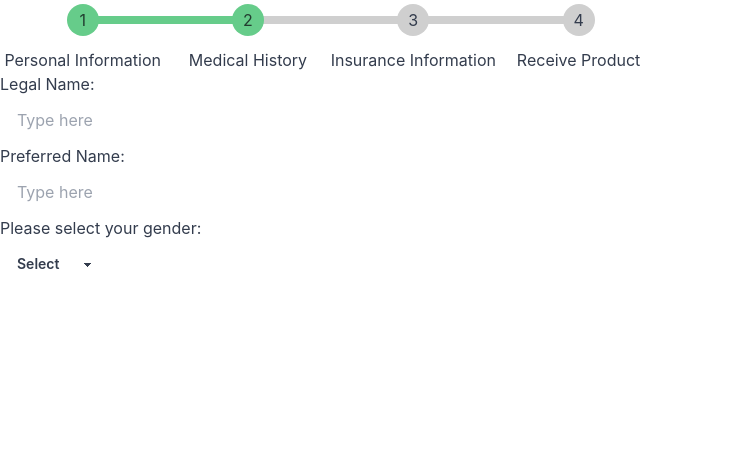
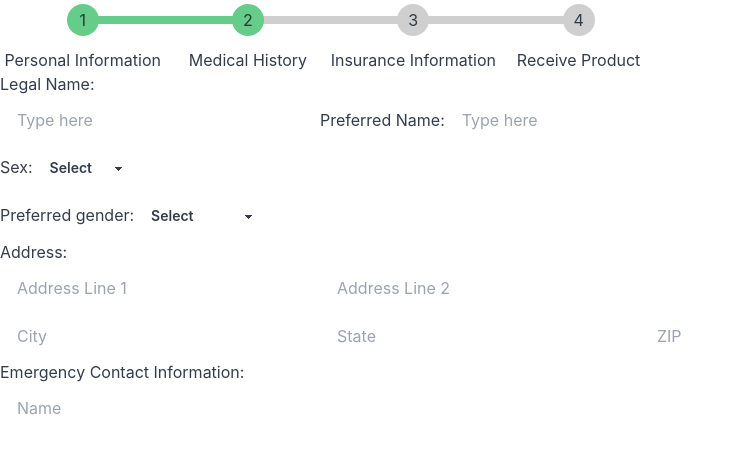
Before and after one commit to JEF1056/fairy-app, a React (Create React App) app in the folder app/: page / in a window 1280 px wide. Shown: the top 452 px of the page, without its empty margins (0-743 px from the left). Built offline with nearby package versions, Linux system fonts and the light colour scheme.

Commit message:
alison update 3pm

```diff
--- a/app/src/pages/client/onboardingPage/onboardingPage.js
+++ b/app/src/pages/client/onboardingPage/onboardingPage.js
@@ -24,27 +24,70 @@ function OnBoardingPage() {
         placeholder="Type here"
         class="input w-full max-w-xs"
       />
-      <br></br>
       Preferred Name:
-      <br></br>
       <input
         type="text"
         placeholder="Type here"
         class="input w-full max-w-xs"
       />
       <br></br>
-      Please select your gender:
-      <br></br>
+      Sex:
       <select class="select max-w-xs">
         <option disabled selected>
           Select
         </option>
-        <option>Homer</option>
-        <option>Marge</option>
-        <option>Bart</option>
-        <option>Lisa</option>
-        <option>Maggie</option>
+        <option>Female</option>
+        <option>Male</option>
+        <option></option>
       </select>
+      <br></br>
+      Preferred gender:
+      <select class="select max-w-xs">
+        <option disabled selected>
+          Select
+        </option>
+        <option>Female</option>
+        <option>Male</option>
+        <option>Non-binary</option>
+      </select>
+      <br></br>
+      Address:
+      <br></br>
+      <input
+        type="text"
+        placeholder="Address Line 1"
+        class="input w-full max-w-xs"
+      />
+      <input
+        type="text"
+        placeholder="Address Line 2"
+        class="input w-full max-w-xs"
+      />
+      <br></br>
+      <input
+        type="text"
+        placeholder="City"
+        class="input w-full max-w-xs"
+      />
+      <input
+        type="text"
+        placeholder="State"
+        class="input w-full max-w-xs"
+      />
+      <input
+      type="text"
+      placeholder="ZIP"
+      class="input w-full max-w-xs"
+    />
+    <br></br>
+    Emergency Contact Information:
+    <br></br>
+    <input
+      type="text"
+      placeholder="Name"
+      class="input w-full max-w-xs"
+    />
+
     </>
   );
 }
```
Also changed, not shown: 1 other file (tests, documents, lock files or other folders).
